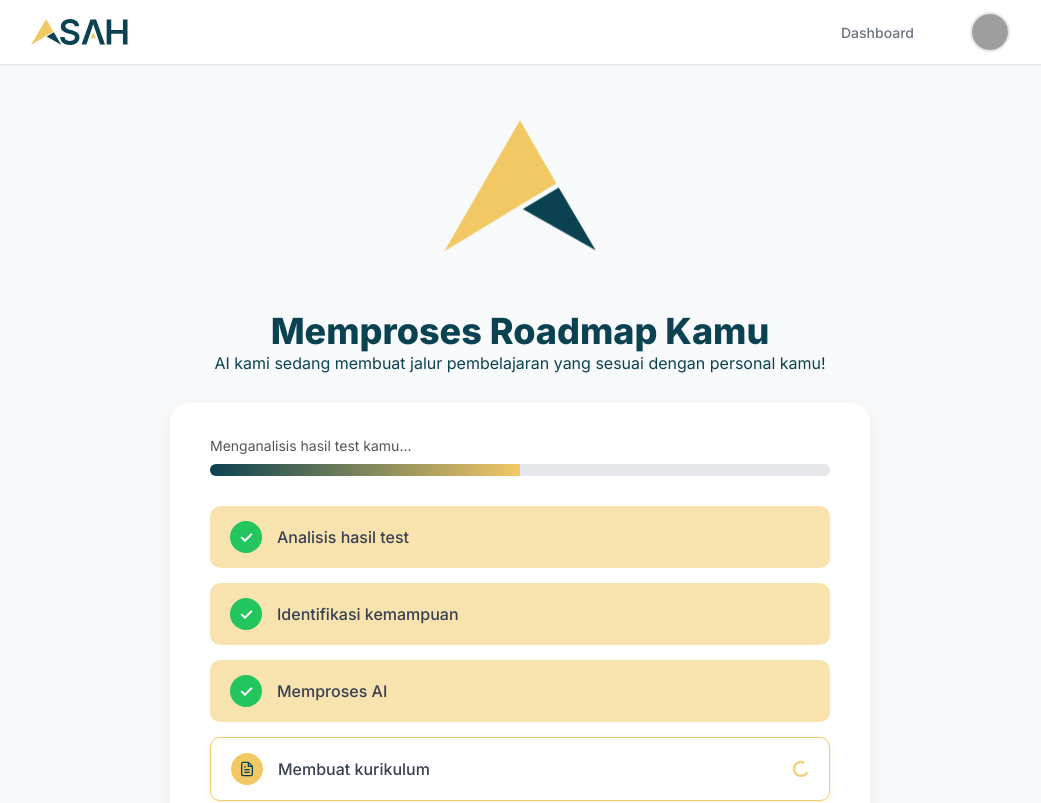
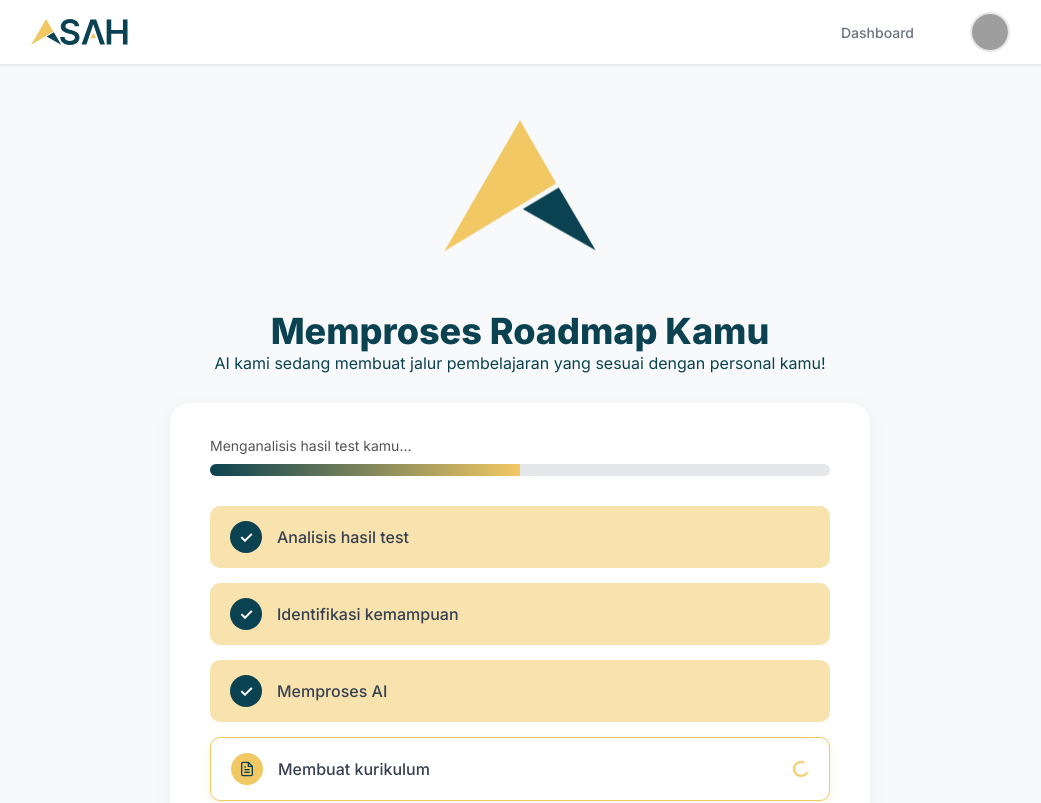
Before and after one commit to BiZa7/ASAH, a React (Vite) app: page /roadmap-loading in a window 1280 px wide. Shown: the top 803 px of the page, without its empty margins (120-1161 px from the left). Built offline with nearby package versions, Linux system fonts and the light colour scheme; sample sign-in values are in the browser's storage; grey boxes are pictures that could not be loaded.

Commit message:
Ubah warna di loading

```diff
--- a/src/pages/RoadmapLoadingPage.css
+++ b/src/pages/RoadmapLoadingPage.css
@@ -145,7 +145,7 @@
 .icon-check {
   width: 32px;
   height: 32px;
-  background-color: #22C55E;
+  background-color: #0B4251;
   color: white;
   border-radius: 50%;
   display: flex;
```
